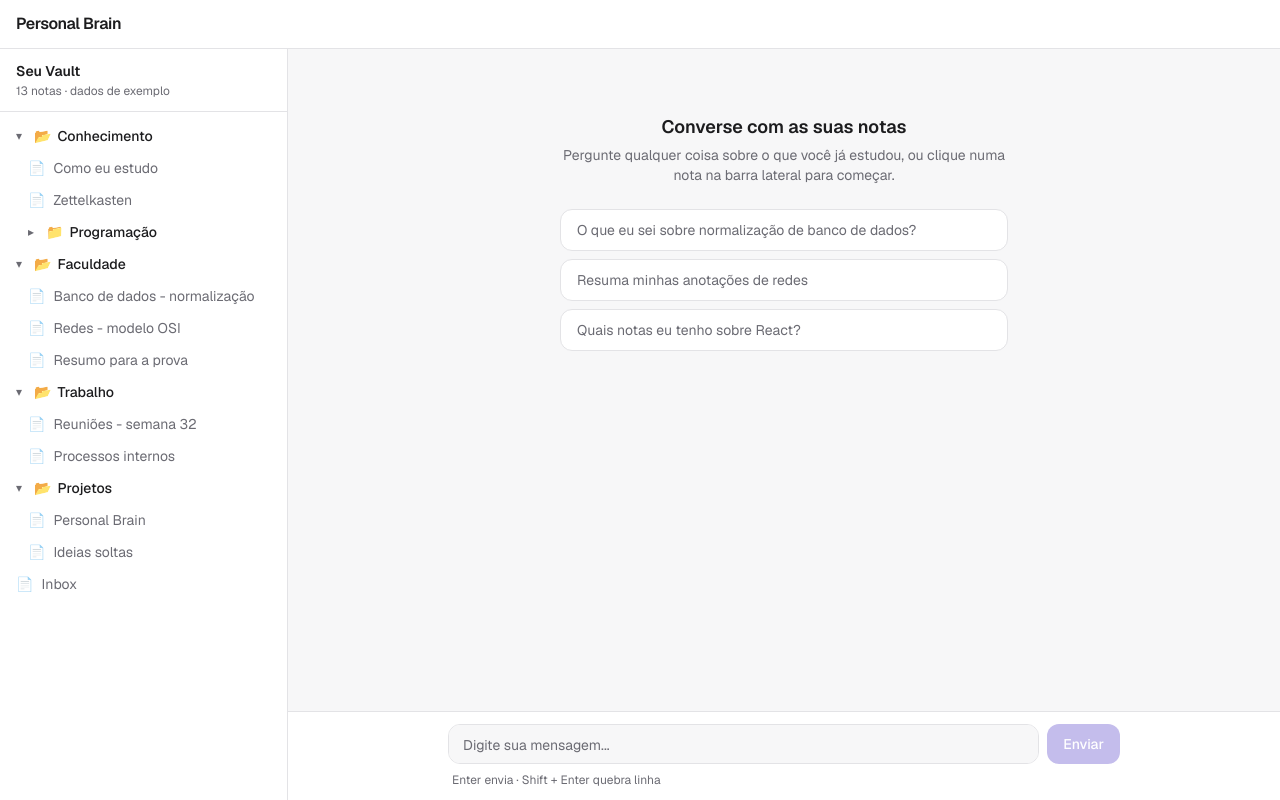
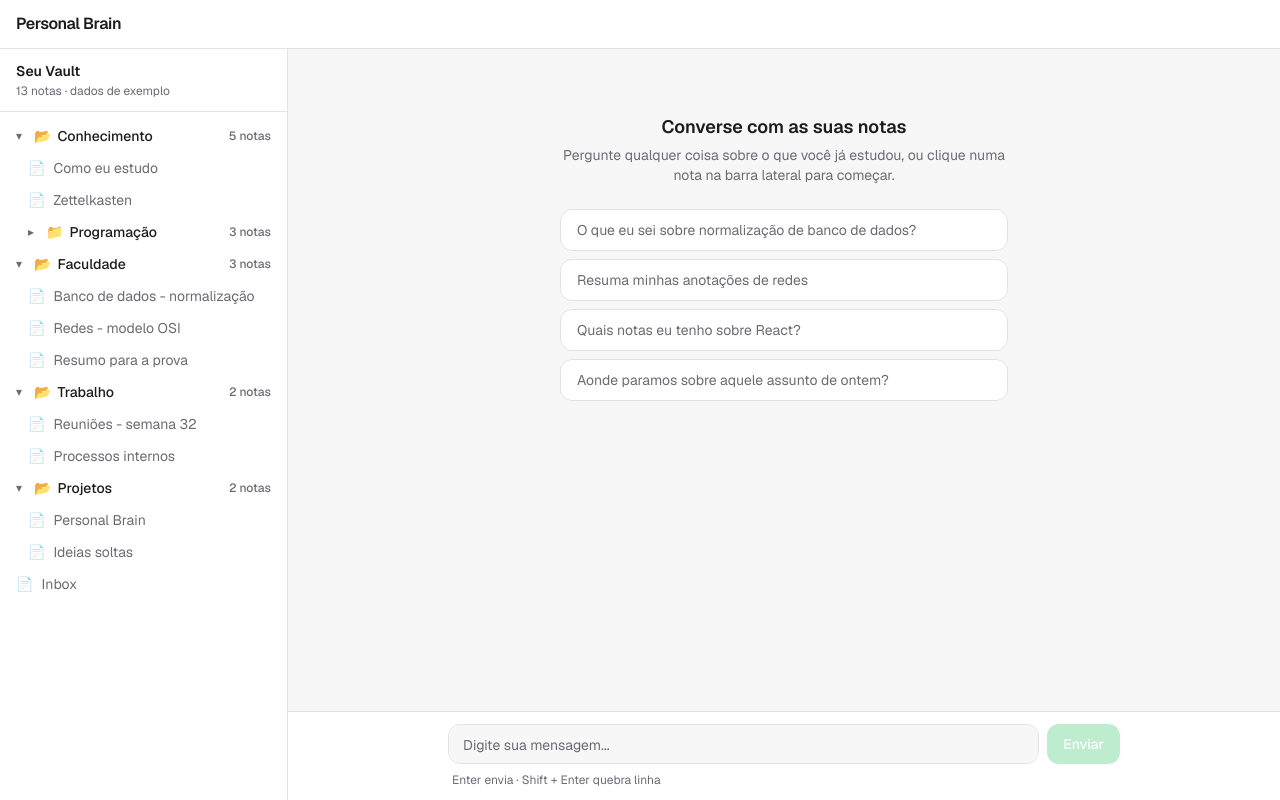
Before and after one commit to brunoaugusto1510/Bimo, a Next.js app: page / in a window 1280 px wide. Built offline with nearby package versions, Linux system fonts and the light colour scheme.

Commit message:
feat - Atualiza cores de destaque no CSS e adiciona sugestão no componente Chat

```diff
--- a/src/app/globals.css
+++ b/src/app/globals.css
@@ -13,7 +13,7 @@
   --borda: #e3e3e6;
   --texto: #1c1c1e;
   --texto-suave: #6b6b73;
-  --destaque: #6d5bd0;
+  --destaque: #5bd088;
   --destaque-suave: #efecfb;
   --bolha-usuario: #6d5bd0;
   --bolha-usuario-texto: #ffffff;
@@ -27,7 +27,7 @@
     --borda: #2c2c33;
     --texto: #ececee;
     --texto-suave: #9a9aa4;
-    --destaque: #9b8cf0;
+    --destaque: #5bd088;
     --destaque-suave: #26233a;
     --bolha-usuario: #6d5bd0;
     --bolha-usuario-texto: #ffffff;
--- a/src/components/BarraLateral.tsx
+++ b/src/components/BarraLateral.tsx
@@ -82,6 +82,7 @@ function ItemDaArvore({
     );
   }
 
+  const totalDeNotas = contarNotas(item.filhos);
   return (
     <div>
       <button
@@ -98,6 +99,10 @@ function ItemDaArvore({
           {aberta ? "📂" : "📁"}
         </span>
         <span className="truncate">{item.nome}</span>
+        <span
+          className="ml-auto text-xs text-suave">
+          {totalDeNotas} nota{totalDeNotas === 1 ? "" : "s"}
+        </span>
       </button>
 
       {aberta && (
--- a/src/components/Chat.tsx
+++ b/src/components/Chat.tsx
@@ -14,6 +14,7 @@ const SUGESTOES = [
   "O que eu sei sobre normalização de banco de dados?",
   "Resuma minhas anotações de redes",
   "Quais notas eu tenho sobre React?",
+  "Aonde paramos sobre aquele assunto de ontem?",
 ];
 
 export default function Chat({ rascunho, onRascunhoChange }: Props) {
```
